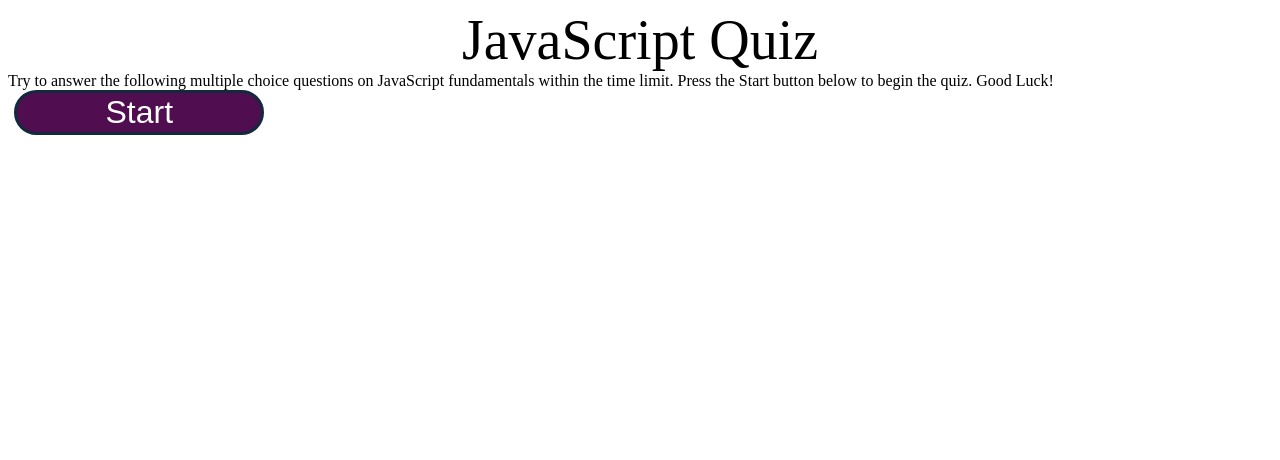
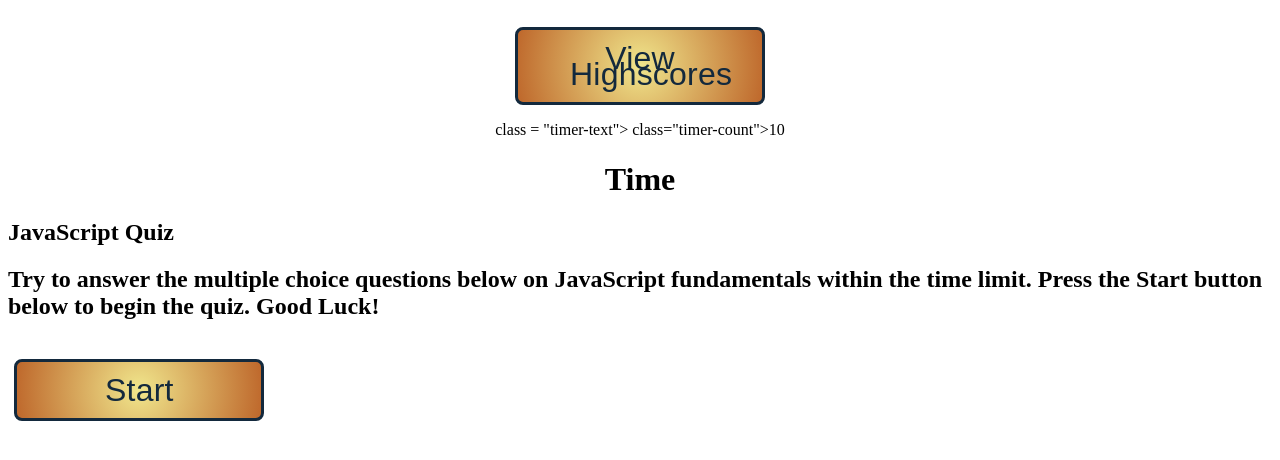
Before and after one commit to slawcode/name-that-javascript-fundamental, a plain HTML site: page Assets/index.html in a window 1280 px wide. Drawn offline with Linux system fonts and the light colour scheme; files that its build step writes are made by us from their sources; files whose address does not match are found by name.

Commit message:
css styling and html tags added

```diff
--- a/Assets/index.html
+++ b/Assets/index.html
@@ -8,10 +8,21 @@
     <title>JavaScript Quiz!</title>
   </head>
   <body>
-    <header class="quiz-title">JavaScript Quiz</header>
-    <main
-        <article>Try to answer the following multiple choice questions on JavaScript fundamentals within the time limit. Press the Start button below to begin the quiz. Good Luck!</article>
-        <button class="start-button">Start</button>
+    <header
+        <a href="./assets/highscore.html"></a>
+        <button class="view-highscores">View Highscores</button>
+        <p class= "card timer">
+            class = "timer-text">
+            class="timer-count">10
+            <h1>Time</h1>
+        </p>
+    </header>
+    <main>
+        <section>
+            <h1 class="quiz-title">JavaScript Quiz</h1>
+            <h2>Try to answer the multiple choice questions below on JavaScript fundamentals within the time limit. Press the Start button below to begin the quiz. Good Luck!</h2>
+        </section>
+    <button class="start-button">Start</button>
     </main>
     <script src="./assets/script.js"></script>
   </body>
--- a/Assets/style.css
+++ b/Assets/style.css
@@ -7,14 +7,55 @@
 header {
     font-size: 3.5em;
     text-align: center;
+    font-size: 100%;
 }
 
 button {
     width: 250px;
     margin: 0 .5%;
-    font-size: 200%;
+    font-size: 100%;
     color: white;
     background-color: rgb(80, 14, 80);
     border: 3px solid #13293d;
     border-radius: 25px;
   }
+
+button {
+    background: radial-gradient(circle, rgba(240,230,140,1) 0%, rgba(187,96,33,0.9542191876750701) 100%);
+    border-radius: 8px;
+    color: #13293d;
+    cursor: pointer;
+    font-size: 2em;
+    letter-spacing: 0.21px;
+    line-height: 16px;
+    max-width: 255px;
+    padding: 20px 52px;
+    text-align: center;
+    transition-duration: 0.15s;
+    transition-property: background-color;
+    transition-timing-function: linear;
+    margin-top: 0.6em;
+}
+
+/* Tablets - header changes color */
+@media screen and (max-width: 992px) {
+    header {
+      background: #772014;
+    }
+  }
+
+/* Large smartphones - navbar changes color */
+@media screen and (max-width: 768px) {
+    nav {
+      background-color: #bb8588;
+      width: 100%;
+    }
+  }
+
+/* Small smartphones - image placeholders change color */
+@media screen and (max-width: 576px) {
+    .sample-img {
+      background-color: #8ac4ff;
+      width: 100%;
+    }
+  }
```
